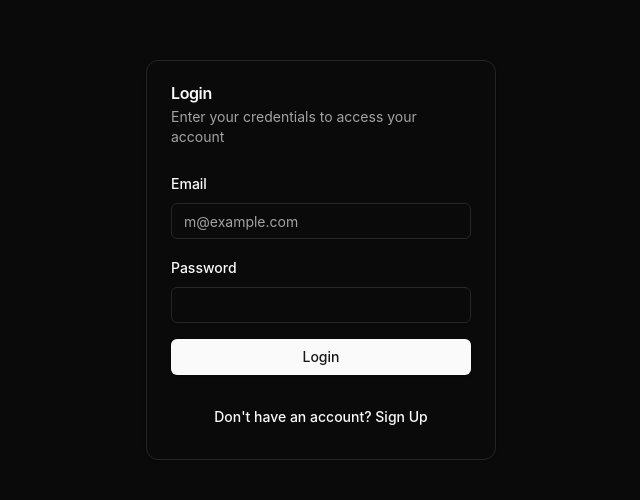
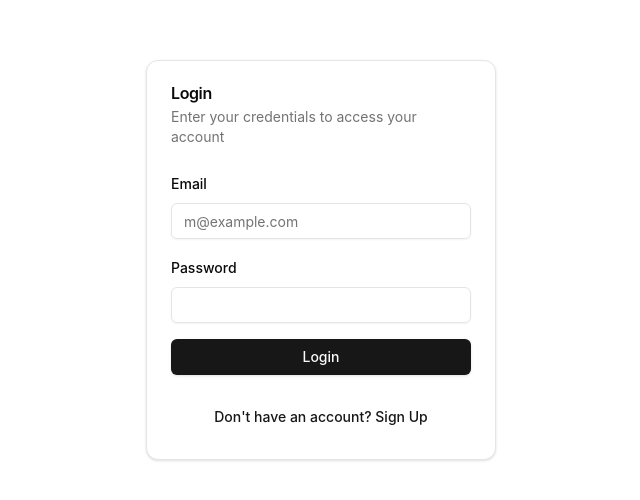
Before and after one commit to KTAP8/IssaVibeHack, a React (Vite) app in the folder frontend/: page /login in a window 1280 px wide. Shown: the part 140-640 px from the top of the page, without its empty margins (319-959 px from the left). Built offline with nearby package versions, Linux system fonts and the light colour scheme; no server answers.

Commit message:
refactor: remove theme provider, mode toggle, and authentication provider components

```diff
--- a/frontend/src/components/Sidebar.tsx
+++ b/frontend/src/components/Sidebar.tsx
@@ -3,7 +3,6 @@ import ConfirmationModal from '@/components/ConfirmationModal';
 import { NavLink, useNavigate, useParams } from 'react-router-dom';
 import { Button } from '@/components/ui/button';
 import { Sparkles, Edit, Terminal, Plus, LogOut, Trash2 } from 'lucide-react';
-import { ModeToggle } from '@/components/mode-toggle';
 import { cn } from '@/lib/utils';
 import { useAuth } from '@/contexts/AuthContext';
 import { supabase } from '@/lib/supabase';
@@ -167,9 +166,6 @@ const Sidebar = () => {
 
       <div className="p-4 border-t mt-auto">
          <div className="px-2 mb-2">
-            <ModeToggle />
-         </div>
-         <div className="px-2 mb-2">
             <p className="text-xs font-medium truncate text-muted-foreground">{user?.email}</p>
          </div>
          <Button variant="ghost" className="w-full justify-start text-destructive hover:bg-destructive/10" onClick={handleSignOut}>
--- a/frontend/src/components/mode-toggle.tsx
+++ /dev/null
@@ -1,25 +0,0 @@
-import { Moon, Sun } from "lucide-react"
-import { Button } from "@/components/ui/button"
-import { useTheme } from "@/components/theme-provider"
-
-export function ModeToggle() {
-  const { theme, setTheme } = useTheme()
-
-  const toggleTheme = () => {
-    if (theme === 'light') {
-        setTheme('dark');
-    } else {
-        setTheme('light');
-    }
-  };
-
-  return (
-    <Button variant="ghost" size="icon" onClick={toggleTheme} className="w-full justify-start px-2" title="Toggle Theme">
-      <Sun className="h-[1.2rem] w-[1.2rem] rotate-0 scale-100 transition-all dark:-rotate-90 dark:scale-0" />
-      <Moon className="absolute h-[1.2rem] w-[1.2rem] rotate-90 scale-0 transition-all dark:rotate-0 dark:scale-100" />
-      <span className="ml-2">
-        {theme === 'light' ? 'Light Mode' : 'Dark Mode'}
-      </span>
-    </Button>
-  )
-}
--- a/frontend/src/components/theme-provider.tsx
+++ /dev/null
@@ -1,75 +0,0 @@
-import { createContext, useContext, useEffect, useState } from "react"
-
-type Theme = "dark" | "light" | "system"
-
-type ThemeProviderProps = {
-  children: React.ReactNode
-  defaultTheme?: Theme
-  storageKey?: string
-}
-
-type ThemeProviderState = {
-  theme: Theme
-  setTheme: (theme: Theme) => void
-}
-
-const initialState: ThemeProviderState = {
-  theme: "system",
-  setTheme: () => null,
-}
-
-const ThemeProviderContext = createContext<ThemeProviderState>(initialState)
-
-export function ThemeProvider({
-  children,
-  defaultTheme = "system",
-  storageKey = "vite-ui-theme",
-}: ThemeProviderProps) {
-  const [theme, setTheme] = useState<Theme>(
-    () => (localStorage.getItem(storageKey) as Theme) || defaultTheme
-  )
-
-  useEffect(() => {
-    const root = window.document.documentElement
-
-    root.classList.remove("light", "dark")
-
-    if (theme === "system") {
-      const systemTheme = window.matchMedia("(prefers-color-scheme: dark)")
-        .matches
-        ? "dark"
-        : "light"
-
-      root.classList.add(systemTheme)
-      return
-    }
-
-    root.classList.add(theme)
-  }, [theme])
-
-  const value = {
-    theme,
-    setTheme: (theme: Theme) => {
-      localStorage.setItem(storageKey, theme)
-      setTheme(theme)
-    },
-  }
-
-  return (
-    <ThemeProviderContext.Provider value={value} {...props}>
-      {children}
-    </ThemeProviderContext.Provider>
-  )
-}
-
-export const useTheme = () => {
-  const context = useContext(ThemeProviderContext)
-
-  if (context === undefined)
-    throw new Error("useTheme must be used within a ThemeProvider")
-
-  return context
-}
-
-// Fix for props spreading error in strict mode
-const props = {};
--- a/frontend/src/main.tsx
+++ b/frontend/src/main.tsx
@@ -1,20 +1,13 @@
-import React from 'react'
 import { StrictMode } from 'react'
 import { createRoot } from 'react-dom/client'
 import { BrowserRouter } from 'react-router-dom'
 import './index.css'
 import App from './App.tsx'
-import { ThemeProvider } from "@/components/theme-provider"
-import { AuthProvider } from './contexts/AuthContext.tsx'
 
 createRoot(document.getElementById('root')!).render(
   <StrictMode>
-    <AuthProvider>
-      <ThemeProvider defaultTheme="dark" storageKey="vite-ui-theme">
-        <BrowserRouter>
-          <App />
-        </BrowserRouter>
-      </ThemeProvider>
-    </AuthProvider>
+    <BrowserRouter>
+      <App />
+    </BrowserRouter>
   </StrictMode>,
 )
```
